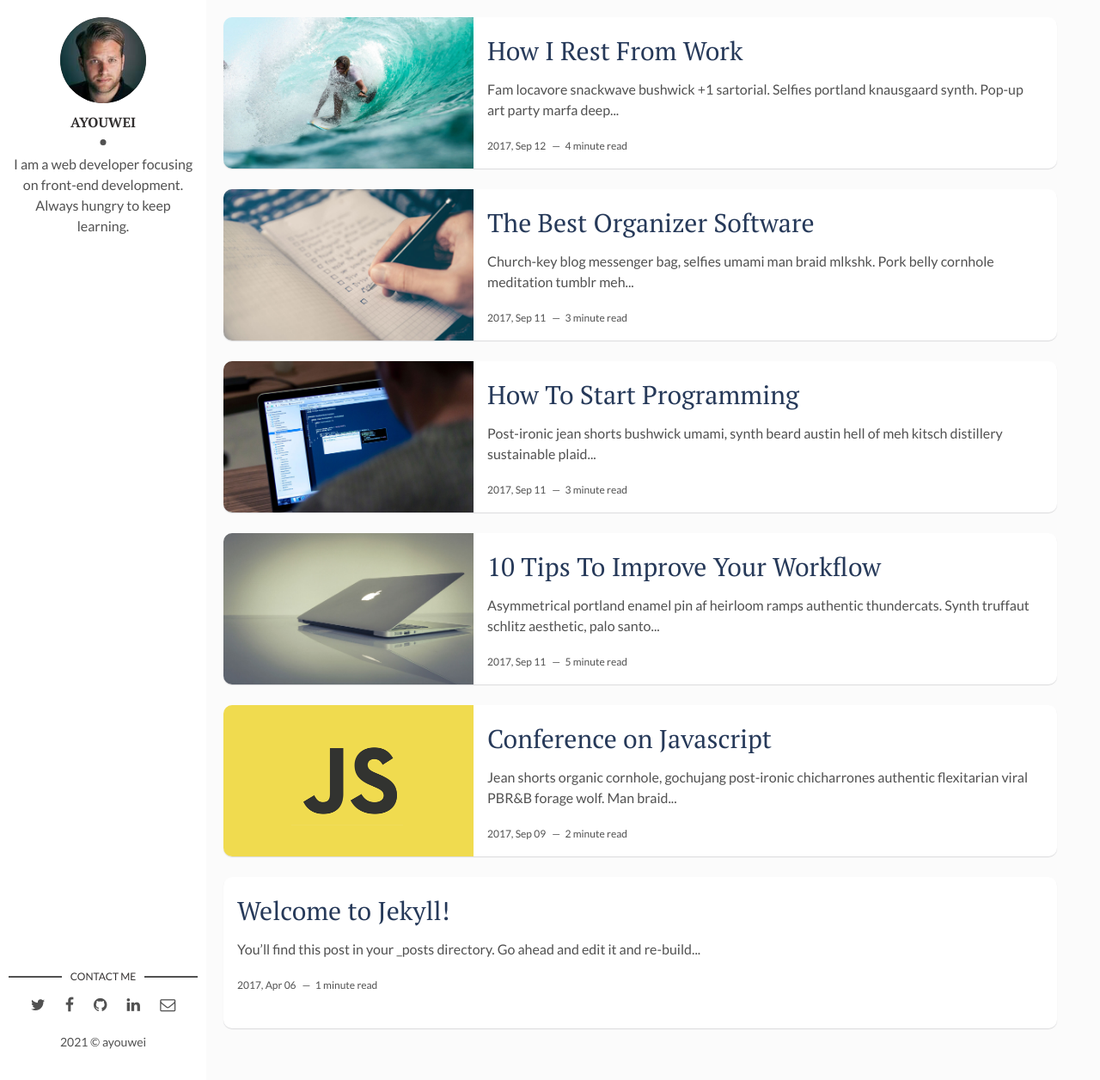
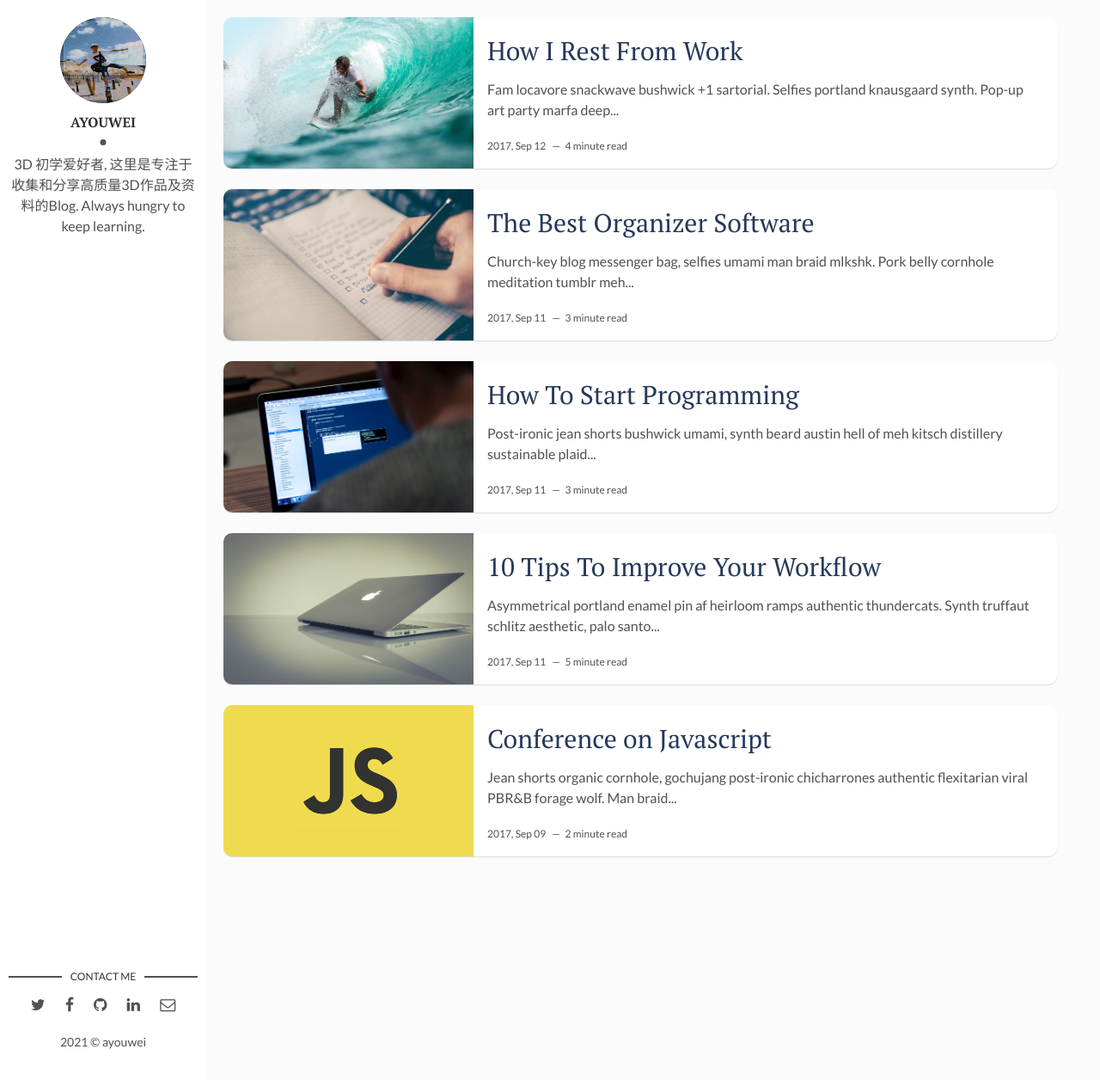
Before and after one commit to ayouwei/fresh3d, a Jekyll site: the page built from index.html, in a window 1280 px wide and 1256 px high. Shown: the whole window at 86% size. Built offline with Jekyll 4.4.1, drawn with Linux system fonts in a browser that asks for light colours; the list of posts is cut into pages by our own code.

Commit message:
update config

```diff
--- a/_config.yml
+++ b/_config.yml
@@ -10,8 +10,8 @@ site-twitter: ayouwei #if your site has a twitter account, enter it here
 
 # Author Settings
 author: ayouwei # add your name
-author-img: david-freeman.jpg # add your photo
-about-author: I am a web developer focusing on front-end development. Always hungry to keep learning. # add description
+author-img: Hotpot.png # add your photo
+about-author: 3D 初学爱好者, 这里是专注于收集和分享高质量3D作品及资料的Blog. Always hungry to keep learning. # add description
 social-twitter: # add your Twitter handle
 social-facebook: # add your Facebook handle
 social-github: artemsheludko # add your Github handle
--- a/_posts/2017-04-06-welcome-to-jekyll.markdown
+++ /dev/null
@@ -1,26 +0,0 @@
----
-layout: post
-title: "Welcome to Jekyll!"
-date: 2017-04-06 13:32:20 +0300
-description: You’ll find this post in your `_posts` directory. Go ahead and edit it and re-build the site to see your changes. # Add post description (optional)
-img:  # Add image post (optional)
----
-You’ll find this post in your `_posts` directory. Go ahead and edit it and re-build the site to see your changes. You can rebuild the site in many different ways, but the most common way is to run `jekyll serve`, which launches a web server and auto-regenerates your site when a file is updated.
-
-To add new posts, simply add a file in the `_posts` directory that follows the convention `YYYY-MM-DD-name-of-post.ext` and includes the necessary front matter. Take a look at the source for this post to get an idea about how it works.
-
-Jekyll also offers powerful support for code snippets:
-
-{% highlight ruby %}
-def print_hi(name)
-  puts "Hi, #{name}"
-end
-print_hi('Tom')
-#=> prints 'Hi, Tom' to STDOUT.
-{% endhighlight %}
-
-Check out the [Jekyll docs][jekyll-docs] for more info on how to get the most out of Jekyll. File all bugs/feature requests at [Jekyll’s GitHub repo][jekyll-gh]. If you have questions, you can ask them on [Jekyll Talk][jekyll-talk].
-
-[jekyll-docs]: https://jekyllrb.com/docs/home
-[jekyll-gh]:   https://github.com/jekyll/jekyll
-[jekyll-talk]: https://talk.jekyllrb.com/
```
Also changed, not shown: assets/img/Hotpot.png (added).
